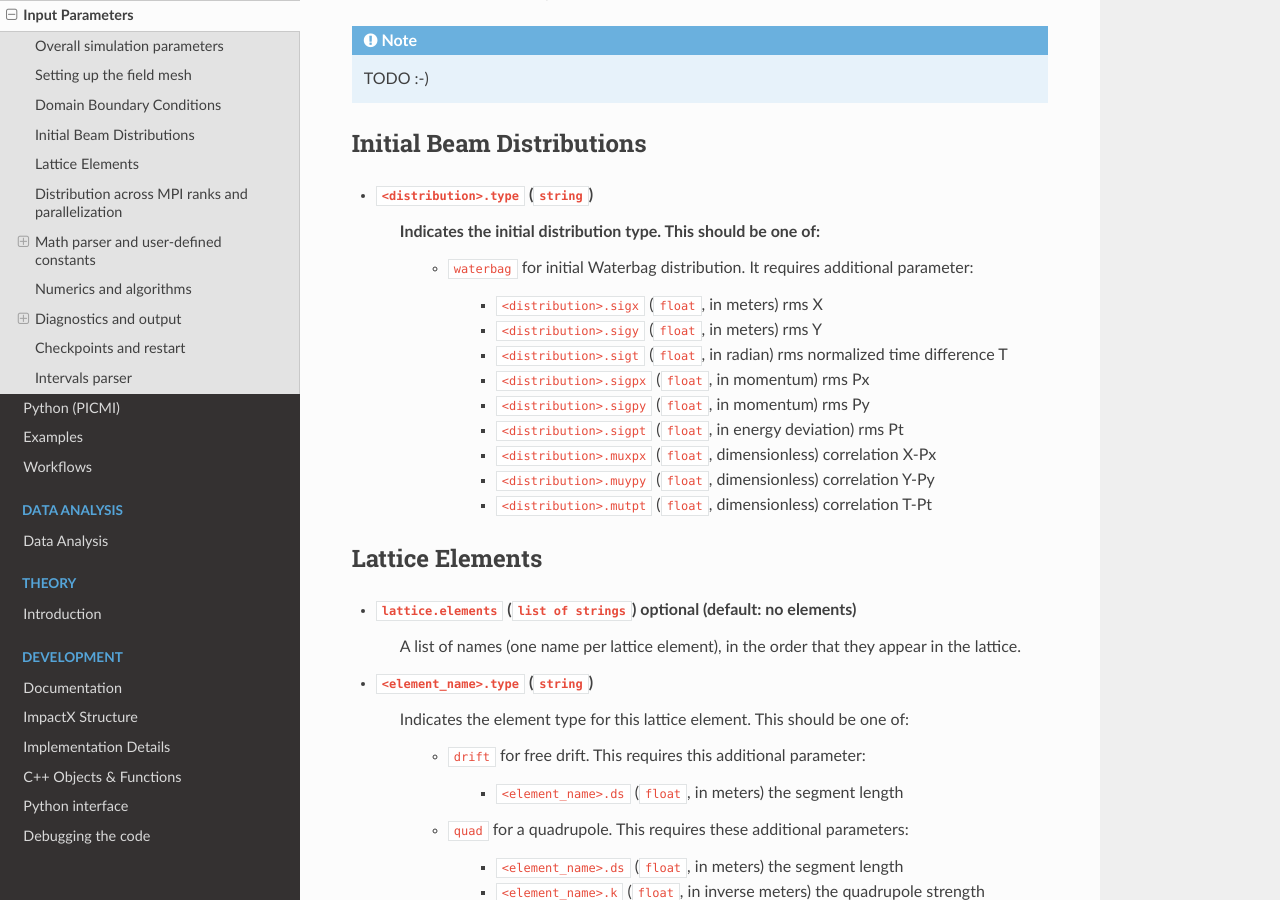
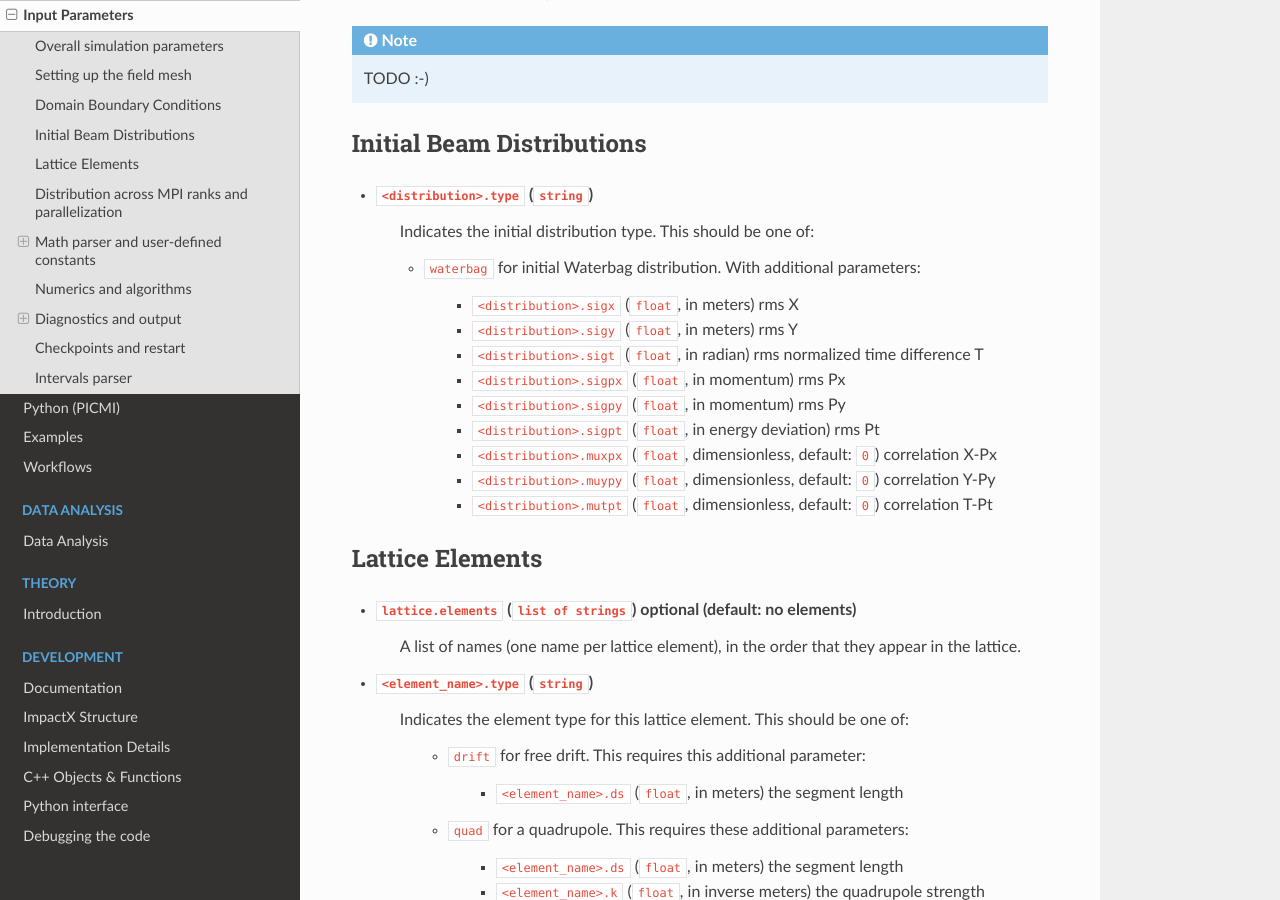
Before and after one commit to ECP-WarpX/impactx, a Sphinx documentation site: the page built from docs/source/usage/parameters.rst, in a window 1280 px wide and 900 px high, scrolled down 1599 px. Built offline with Sphinx 7.4.7 and the Read the Docs theme 2.0.0, drawn with Linux system fonts in a browser that asks for light colours.

Commit message:
Parameters: Mention Defaults

```diff
--- a/docs/source/usage/parameters.rst
+++ b/docs/source/usage/parameters.rst
@@ -79,18 +79,21 @@ Initial Beam Distributions
 --------------------------
 
 * ``<distribution>.type`` (``string``)
-    Indicates the initial distribution type. This should be one of:
-        * ``waterbag`` for initial Waterbag distribution. It requires additional parameter:
+    Indicates the initial distribution type.
+    This should be one of:
 
-            * ``<distribution>.sigx`` (``float``, in meters) rms X
-            * ``<distribution>.sigy`` (``float``, in meters) rms Y
-            * ``<distribution>.sigt`` (``float``, in radian) rms normalized time difference T
-            * ``<distribution>.sigpx`` (``float``, in momentum) rms Px
-            * ``<distribution>.sigpy`` (``float``, in momentum) rms Py
-            * ``<distribution>.sigpt`` (``float``, in energy deviation) rms Pt
-            * ``<distribution>.muxpx`` (``float``, dimensionless) correlation X-Px
-            * ``<distribution>.muypy`` (``float``, dimensionless) correlation Y-Py
-            * ``<distribution>.mutpt`` (``float``, dimensionless) correlation T-Pt
+    * ``waterbag`` for initial Waterbag distribution.
+      With additional parameters:
+
+        * ``<distribution>.sigx`` (``float``, in meters) rms X
+        * ``<distribution>.sigy`` (``float``, in meters) rms Y
+        * ``<distribution>.sigt`` (``float``, in radian) rms normalized time difference T
+        * ``<distribution>.sigpx`` (``float``, in momentum) rms Px
+        * ``<distribution>.sigpy`` (``float``, in momentum) rms Py
+        * ``<distribution>.sigpt`` (``float``, in energy deviation) rms Pt
+        * ``<distribution>.muxpx`` (``float``, dimensionless, default: ``0``) correlation X-Px
+        * ``<distribution>.muypy`` (``float``, dimensionless, default: ``0``) correlation Y-Py
+        * ``<distribution>.mutpt`` (``float``, dimensionless, default: ``0``) correlation T-Pt
 
 
 .. _running-cpp-parameters-lattice:
```
